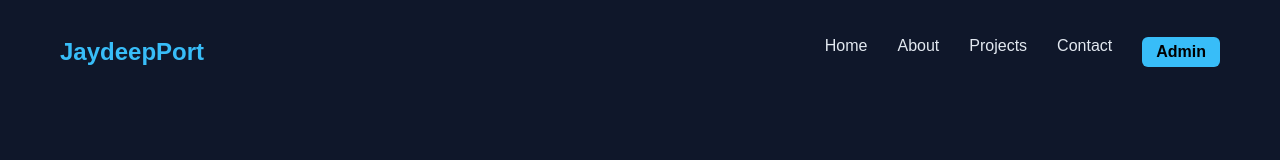
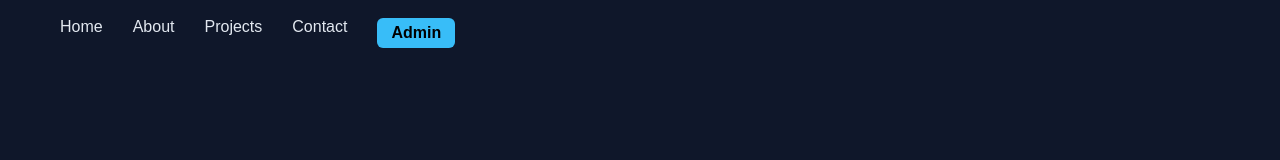
Before and after one commit to 87jaydeepsingh/jaydeepport, a Next.js app: page / in a window 1280 px wide. Shown: the top 160 px of the page. Built offline with nearby package versions, Linux system fonts and the light colour scheme; no server answers; the database is empty; grey boxes are pictures that could not be loaded.

Commit message:
portfolio projects

```diff
--- a/components/Navbar.js
+++ b/components/Navbar.js
@@ -13,13 +13,6 @@ export default function Navbar() {
     }}>
 
       {/* LOGO */}
-
-      <h2 style={{
-        color:"#38bdf8",
-        fontWeight:"bold"
-      }}>
-        JaydeepPort
-      </h2>
 
       {/* MENU */}
 
```
